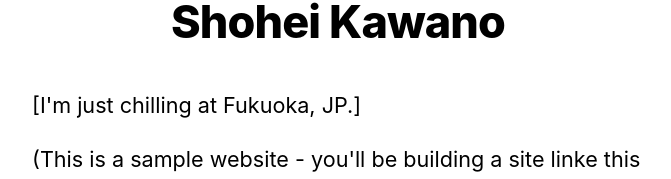
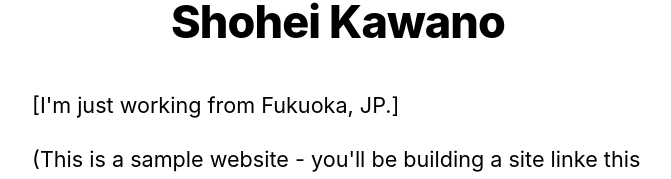
Before and after one commit to shoheikawano/about, a Next.js app: page / in a window 1280 px wide. Shown: the part 221-400 px from the top of the page, without its empty margins (302-973 px from the left). Built offline with nearby package versions, Linux system fonts and the light colour scheme.

Commit message:
Update self-intro text

```diff
--- a/pages/index.js
+++ b/pages/index.js
@@ -21,7 +21,7 @@ export default function Home({ allPostsData }) {
         <title>{siteTitle}</title>
       </Head>
       <section className={utilStyles.headingMd}>
-        <p>[I'm just chilling at Fukuoka, JP.]</p>
+        <p>[I'm just working from Fukuoka, JP.]</p>
         <p>
           (This is a sample website - you'll be building a site linke this on{' '}
           <a href="https://nextjs.org/learn">our Next.js tutorial</a>.)
```
